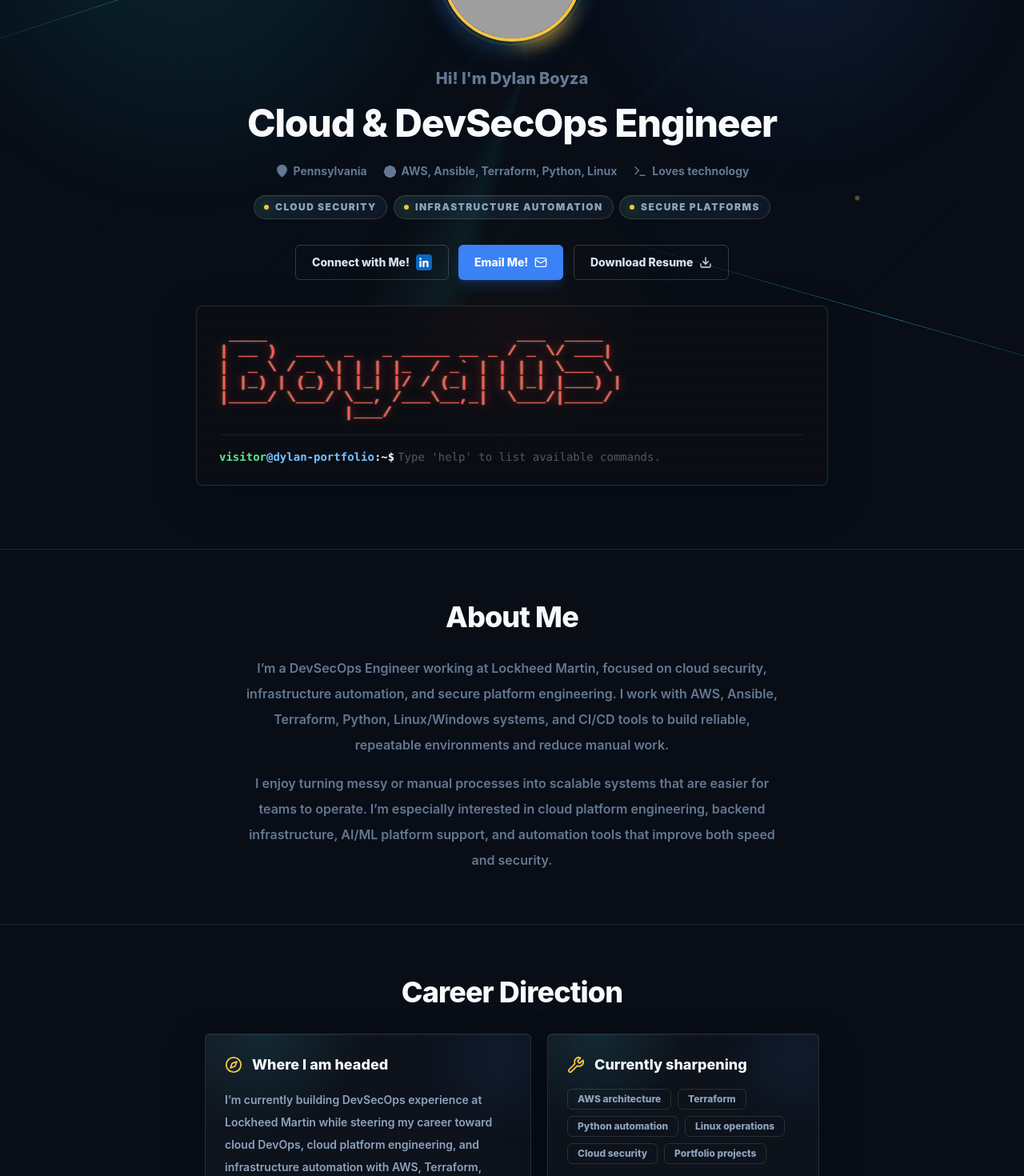
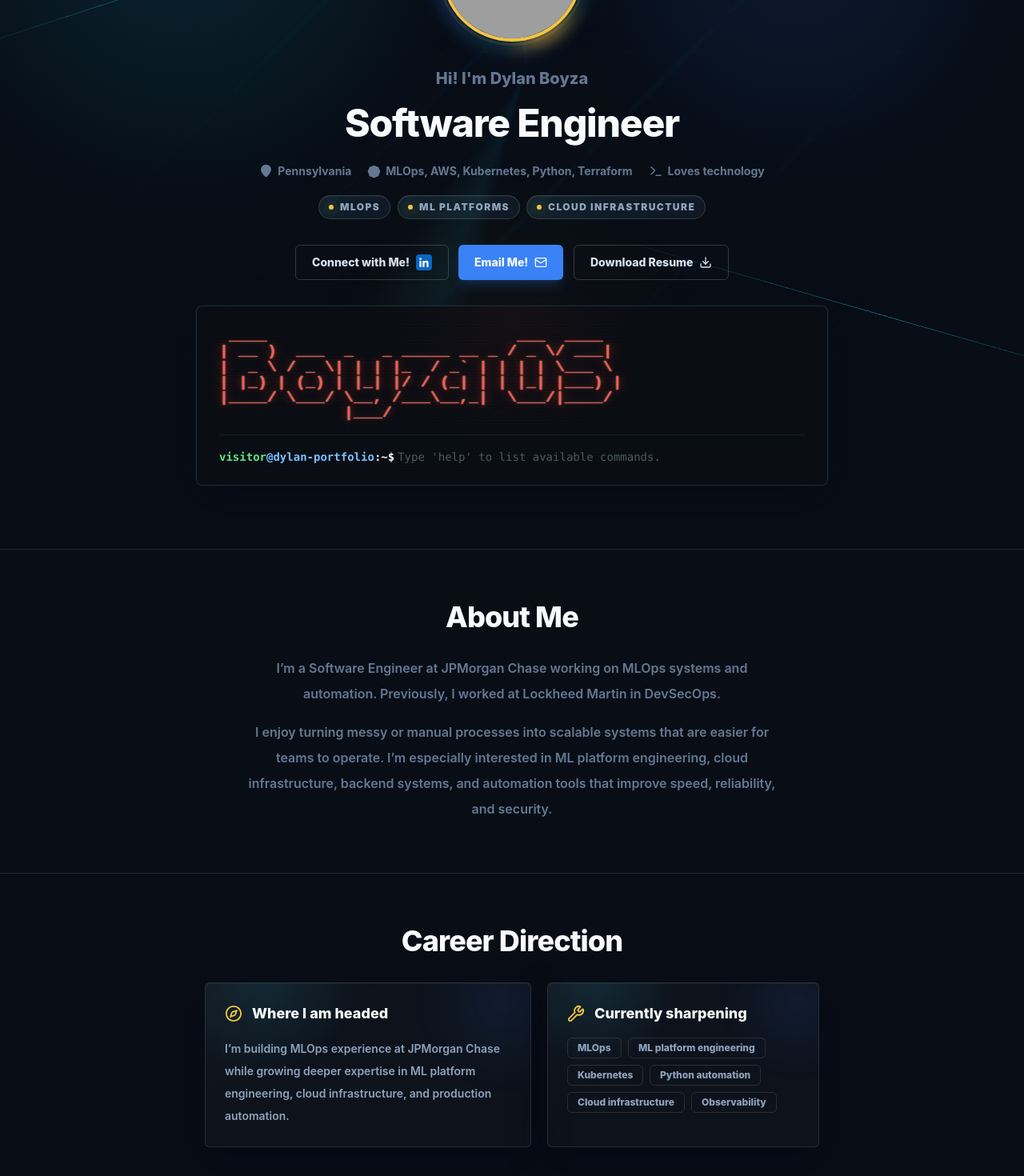
Before and after one commit to dboyza/portfolio-website, a React (Vite) app: page / in a window 1280 px wide. Shown: the part 220-1690 px from the top of the page at 80% size. Built offline with nearby package versions, Linux system fonts and the light colour scheme; grey boxes are pictures that could not be loaded.

Commit message:
Update portfolio career details

```diff
--- a/index.html
+++ b/index.html
@@ -5,36 +5,36 @@
     <meta name="viewport" content="width=device-width, initial-scale=1.0" />
     <meta
       name="description"
-      content="Portfolio of Dylan Boyza, a cloud and DevOps engineer focused on AWS, Terraform, Ansible, Python, Linux, and automation."
+      content="Portfolio of Dylan Boyza, a software engineer at JPMorgan Chase working on MLOps, ML platforms, cloud infrastructure, and automation."
     />
     <meta name="author" content="Dylan Boyza" />
     <meta name="theme-color" content="#080d16" />
-    <meta property="og:title" content="Dylan Boyza | Cloud & DevOps Engineer" />
+    <meta property="og:title" content="Dylan Boyza | Software Engineer" />
     <meta
       property="og:description"
-      content="Cloud infrastructure, DevOps automation, AWS, Terraform, Ansible, Python, and Linux portfolio."
+      content="MLOps, ML platform engineering, cloud infrastructure, Python, and automation portfolio."
     />
     <meta property="og:type" content="website" />
     <meta property="og:image" content="/og-image.png" />
-    <meta property="og:image:width" content="2400" />
-    <meta property="og:image:height" content="1260" />
+    <meta property="og:image:width" content="1731" />
+    <meta property="og:image:height" content="909" />
     <meta
       property="og:image:alt"
-      content="Dylan Boyza Cloud and DevOps Engineer portfolio preview"
+      content="Dylan Boyza Software Engineer portfolio preview"
     />
     <meta name="twitter:card" content="summary_large_image" />
-    <meta name="twitter:title" content="Dylan Boyza | Cloud & DevOps Engineer" />
+    <meta name="twitter:title" content="Dylan Boyza | Software Engineer" />
     <meta
       name="twitter:description"
-      content="Cloud infrastructure, DevOps automation, AWS, Terraform, Ansible, Python, and Linux portfolio."
+      content="MLOps, ML platform engineering, cloud infrastructure, Python, and automation portfolio."
     />
     <meta name="twitter:image" content="/og-image.png" />
     <meta
       name="twitter:image:alt"
-      content="Dylan Boyza Cloud and DevOps Engineer portfolio preview"
+      content="Dylan Boyza Software Engineer portfolio preview"
     />
     <link rel="icon" type="image/svg+xml" href="/favicon.svg" />
-    <title>Dylan Boyza | Cloud & DevOps Engineer</title>
+    <title>Dylan Boyza | Software Engineer</title>
   </head>
   <body>
     <div id="root"></div>
--- a/src/components/AnimatedBackground.tsx
+++ b/src/components/AnimatedBackground.tsx
@@ -3,9 +3,6 @@
     <div className="geometric-bg" aria-hidden="true">
       <span className="geo-line geo-line-one" />
       <span className="geo-line geo-line-two" />
-      <span className="geo-node geo-node-one" />
-      <span className="geo-node geo-node-two" />
-      <span className="geo-node geo-node-three" />
     </div>
   );
 };
--- a/src/components/TerminalWindow.tsx
+++ b/src/components/TerminalWindow.tsx
@@ -96,7 +96,7 @@
     if (normalized === 'career' || normalized === 'looking') {
       return [
         'Career direction:',
-        'Current role: DevSecOps Engineer at Lockheed Martin',
+        'Current role: Software Engineer working on MLOps at JPMorgan Chase',
         careerDirection.lookingFor,
         `Currently sharpening: ${careerDirection.currentlyBuilding.join(', ')}`,
       ];
@@ -104,7 +104,7 @@
 
     if (normalized === 'current' || normalized === 'focus' || normalized === 'learning') {
       return [
-        'Current role: DevSecOps Engineer at Lockheed Martin',
+        'Current role: Software Engineer working on MLOps at JPMorgan Chase',
         '',
         'Currently sharpening:',
         ...careerDirection.currentlyBuilding.map((item) => `- ${item}`),
--- a/src/data/portfolio.ts
+++ b/src/data/portfolio.ts
@@ -45,9 +45,9 @@
 export const profile = {
   name: 'Dylan Boyza',
   greeting: "Hi! I'm Dylan Boyza",
-  title: 'Cloud & DevSecOps Engineer',
+  title: 'Software Engineer',
   location: 'Pennsylvania',
-  credentialLine: 'AWS, Ansible, Terraform, Python, Linux',
+  credentialLine: 'MLOps, AWS, Kubernetes, Python, Terraform',
   focus: 'Loves technology',
   email: 'dboyza19@gmail.com',
   linkedinHref: 'https://www.linkedin.com/in/dboyza/',
@@ -66,20 +66,20 @@
 ];
 
 export const aboutParagraphs = [
-  'I’m a DevSecOps Engineer working at Lockheed Martin, focused on cloud security, infrastructure automation, and secure platform engineering. I work with AWS, Ansible, Terraform, Python, Linux/Windows systems, and CI/CD tools to build reliable, repeatable environments and reduce manual work.',
-  'I enjoy turning messy or manual processes into scalable systems that are easier for teams to operate. I’m especially interested in cloud platform engineering, backend infrastructure, AI/ML platform support, and automation tools that improve both speed and security.',
+  'I’m a Software Engineer at JPMorgan Chase working on MLOps systems and automation. Previously, I worked at Lockheed Martin in DevSecOps.',
+  'I enjoy turning messy or manual processes into scalable systems that are easier for teams to operate. I’m especially interested in ML platform engineering, cloud infrastructure, backend systems, and automation tools that improve speed, reliability, and security.',
 ];
 
 export const careerDirection: CareerDirection = {
   lookingFor:
-    'I’m currently building DevSecOps experience at Lockheed Martin while steering my career toward cloud DevOps, cloud platform engineering, and infrastructure automation with AWS, Terraform, Linux, and Python.',
+    'I’m building MLOps experience at JPMorgan Chase while growing deeper expertise in ML platform engineering, cloud infrastructure, and production automation.',
   currentlyBuilding: [
-    'AWS architecture',
-    'Terraform',
+    'MLOps',
+    'ML platform engineering',
+    'Kubernetes',
     'Python automation',
-    'Linux operations',
-    'Cloud security',
-    'Portfolio projects',
+    'Cloud infrastructure',
+    'Observability',
   ],
 };
 
--- a/src/index.css
+++ b/src/index.css
@@ -228,8 +228,7 @@
   animation: geo-drift 18s ease-in-out infinite alternate;
 }
 
-.geo-line,
-.geo-node {
+.geo-line {
   position: absolute;
   display: block;
 }
@@ -253,34 +252,6 @@
   bottom: 22%;
   rotate: 16deg;
   animation-delay: -6s;
-}
-
-.geo-node {
-  width: 0.45rem;
-  height: 0.45rem;
-  border-radius: 999px;
-  background: var(--site-gold);
-  box-shadow:
-    0 0 16px rgba(245, 197, 66, 0.48),
-    0 0 34px rgba(34, 211, 238, 0.34);
-  animation: geo-node-pulse 3.8s ease-in-out infinite alternate;
-}
-
-.geo-node-one {
-  top: 18%;
-  left: 18%;
-}
-
-.geo-node-two {
-  top: 58%;
-  right: 16%;
-  animation-delay: -1.2s;
-}
-
-.geo-node-three {
-  bottom: 14%;
-  left: 48%;
-  animation-delay: -2.4s;
 }
 
 .premium-surface {
@@ -870,18 +841,6 @@
   }
 }
 
-@keyframes geo-node-pulse {
-  from {
-    opacity: 0.38;
-    transform: scale(0.82);
-  }
-
-  to {
-    opacity: 0.95;
-    transform: scale(1.12);
-  }
-}
-
 @keyframes hero-halo-spin {
   to {
     transform: rotate(1turn);
@@ -916,7 +875,6 @@
   .geometric-bg::before,
   .geometric-bg::after,
   .geo-line,
-  .geo-node,
   .hero-identity::before,
   .terminal-screen::before,
   .terminal-ascii {
--- a/src/sections/Hero.tsx
+++ b/src/sections/Hero.tsx
@@ -2,7 +2,7 @@
 import TerminalWindow from '../components/TerminalWindow';
 import { profile } from '../data/portfolio';
 
-const heroSignals = ['Cloud Security', 'Infrastructure Automation', 'Secure Platforms'];
+const heroSignals = ['MLOps', 'ML Platforms', 'Cloud Infrastructure'];
 
 const LinkedInIcon = () => (
   <svg
```
Also changed, not shown: public/og-image.png.
